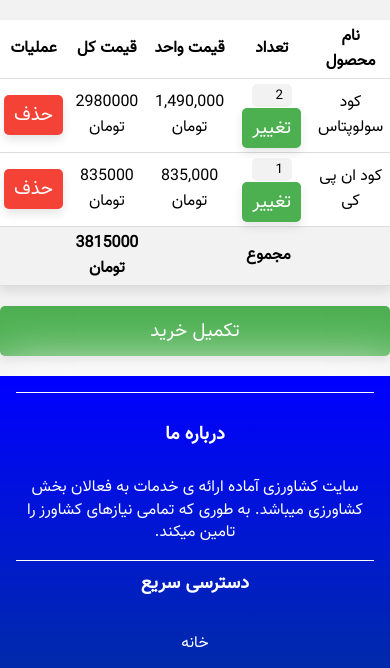
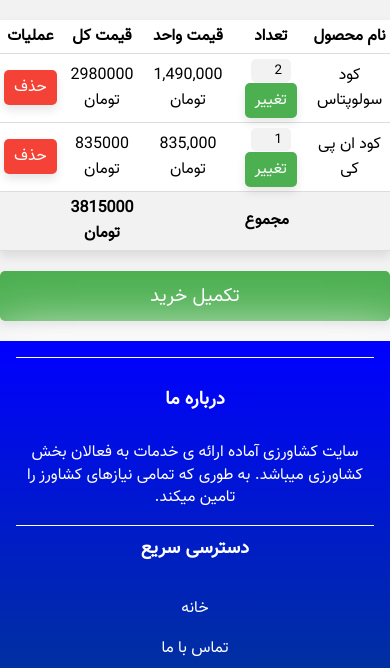
Before and after one commit to 1997morteza/keshavarzi, a plain HTML site: page cart.html in a window 390 px wide. Shown: the part 149-817 px from the top of the page. Drawn offline with Linux system fonts and the light colour scheme; files whose address does not match are found by name.

Commit message:
Update j29.css

```diff
--- a/j29.css
+++ b/j29.css
@@ -2268,10 +2268,13 @@ button {
 }
 
 
-	qty-btn,
-	remove-btn{
+	.qty-btn,
+	.remove-btn{
 		font-size: 1.0em;
 	}
+	.containerCart{
+		width:unset;
+	}
 
   /* *********************************end responsiv************************** */
 }
```
